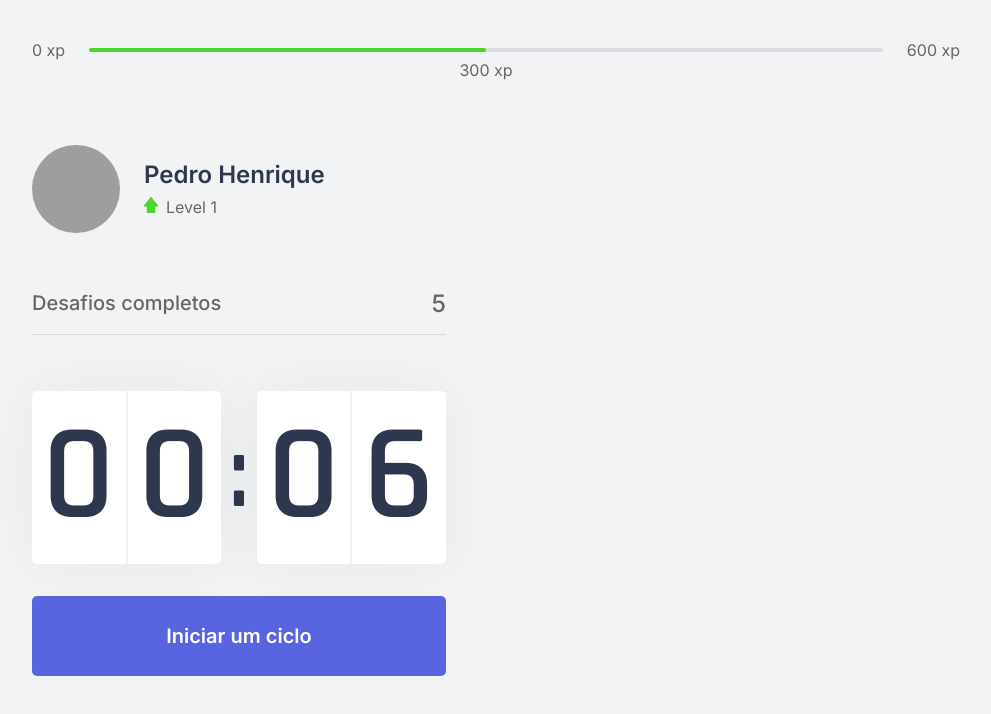
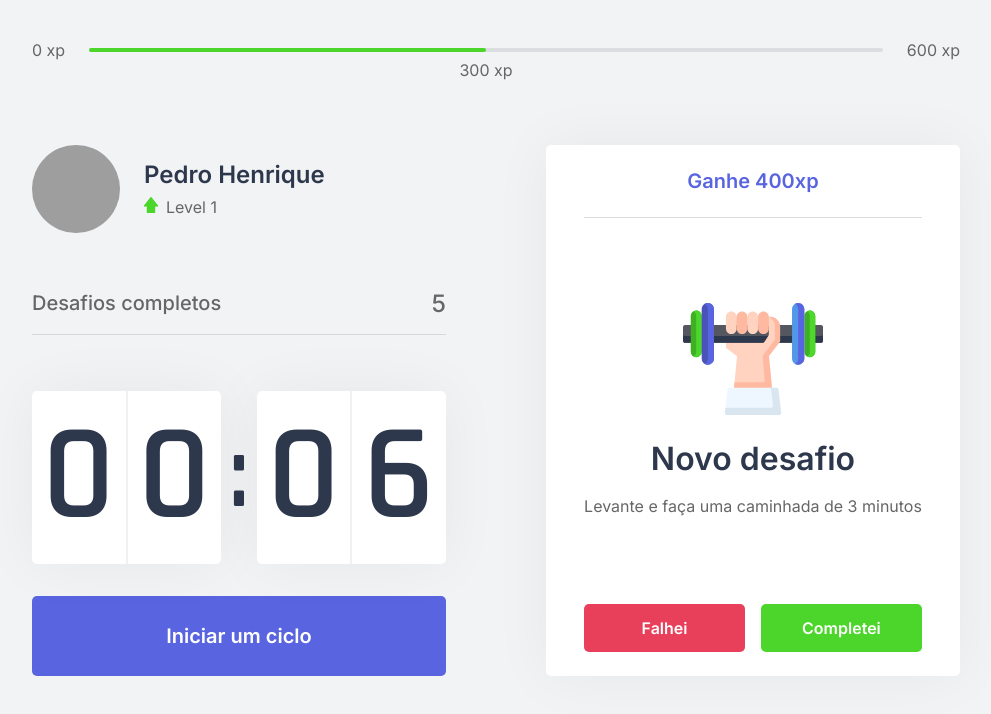
Before and after one commit to pehdsa/moveit, a Next.js app in the folder web/: page / in a window 1280 px wide. Shown: the top 714 px of the page, without its empty margins (144-1135 px from the left). Built offline with nearby package versions, Linux system fonts and the light colour scheme; grey boxes are pictures that could not be loaded.

Commit message:
mensagem

```diff
--- /dev/null
+++ b/web/challenges.json
@@ -0,0 +1,62 @@
+[
+  {
+    "type": "body",
+    "description": "Estique um de seus braços com a palma da mão virada para frente e puxe os dedos para cima por 10 segundos por mão.",
+    "amount": 80
+  },
+  {
+    "type": "body",
+    "description": "Estique seu braço contra o peito e puxe-o utilizando o outro braço por 10 segundos por braço.",
+    "amount": 60
+  },
+  {
+    "type": "body",
+    "description": "Puxe seu pescoço com a ajuda da mão para a direita e para a esquerda, permanecendo na posição por alguns segundos.",
+    "amount": 70
+  },
+  {
+    "type": "body",
+    "description": "Com as duas mãos na parte de trás da cabeça, leve-a para baixo, alongando a parte de trás da região.",
+    "amount": 60
+  },
+  {
+    "type": "body",
+    "description": "Cruze as pernas e desça com as mãos esticadas em direção ao chão. Repita o movimento com a outra perna na frente.",
+    "amount": 100
+  },
+  {
+    "type": "body",
+    "description": "Sentado, abra as pernas e tente encostar as palmas das mãos no chão, repita 3 vezes por 5 segundos.",
+    "amount": 80
+  },
+  {
+    "type": "body",
+    "description": "Puxe o joelho de encontro ao peito e segure, troque de perna após 10 segundos.",
+    "amount": 50
+  },
+  {
+    "type": "body",
+    "description": "Sentado, cruze uma perna e incline seu tronco à frente, troque de perna após 10 segundos.",
+    "amount": 80
+  },
+  {
+    "type": "eye",
+    "description": "Sentado, feche os olhos e cubra-os com as palmas da mão durante 2 minutos, depois abra normalmente.",
+    "amount": 90
+  },
+  {
+    "type": "eye",
+    "description": "Em algum ambiente aberto, olhe o mais longe que puder em quatro direções por 3s, mexa apenas os olhos. Repita 3 vezes.",
+    "amount": 140
+  },
+  {
+    "type": "eye",
+    "description": "Usando os polegares, massage a área abaixo das sobrancelhas em movimentos circulares por 15 segundos.",
+    "amount": 70
+  },
+  {
+    "type": "body",
+    "description": "Em pé, gire a cintura o máximo que puder para a esquerda, segure por cinco segundos. Repita para a direita.",
+    "amount": 90
+  }
+]
--- /dev/null
+++ b/web/src/components/ChallangeBox/index.tsx
@@ -0,0 +1,39 @@
+import { useState, useContext } from 'react';
+
+import { ChallangesContext } from '../../contexts/ChallangesContext';
+
+function ChallangeBox() {
+
+    const { level, levelUp } = useContext(ChallangesContext);
+
+    const [ hasActiveChallange, setHasActiveChallange ] = useState(true);
+
+    return (
+        <div className="challange-box-container">
+            { hasActiveChallange ? (
+                <div className="challange-active">
+                    <header>Ganhe 400xp</header>
+                    <main>
+                        <img src="icons/body.svg" alt="" />
+                        <strong>Novo desafio</strong>
+                        <p>Levante e faça uma caminhada de 3 minutos</p>
+                    </main>
+                    <footer>
+                        <button type="button" className="challange-fail-button">Falhei</button>
+                        <button type="button" className="challange-succeeded-button">Completei</button>
+                    </footer>
+                </div>
+            ) : (
+                <div className="challange-not-active">
+                    <strong>Finalize um ciclo para receber um desafios</strong>
+                    <p>
+                        <img src="icons/level-up.svg" alt="Level Up" />
+                        Avance de level completando desafios
+                    </p>
+                </div>
+            ) }
+        </div>
+    );
+}
+
+export default ChallangeBox;
--- a/web/src/components/CountDown/index.tsx
+++ b/web/src/components/CountDown/index.tsx
@@ -1,8 +1,12 @@
-import { useState, useEffect } from "react";
+import { useState, useEffect, useContext } from "react";
+
+import { ChallangesContext } from '../../contexts/ChallangesContext';
 
 let tempo: NodeJS.Timeout;
 
 function CountDown() {
+
+    const { startNewChallange } = useContext(ChallangesContext);
 
     const [ time, setTime ] = useState(0.1 * 60);
     const [ isActive, setIsActive ] = useState(false);
@@ -33,6 +37,7 @@
         else if (isActive && time === 0) {
             setHasFinish(true);
             setIsActive(false);
+            startNewChallange();
         }
     },[isActive, time]);
 
--- /dev/null
+++ b/web/src/contexts/ChallangesContext.tsx
@@ -0,0 +1,54 @@
+import { useState, createContext, ReactNode } from 'react';
+import challanges from '../../challenges.json';
+
+interface ChallangesProviderProps {
+    children: ReactNode
+}
+
+interface Challange {
+    type: 'body' | 'eye',
+    description: string,
+    amount: number
+}
+
+interface ChallangesContextData {
+    level: number,
+    currentExp: number,
+    challangesCompleted: number,
+    activeChallange: Challange,
+    levelUp:() => void,
+    startNewChallange:() => void
+}
+
+export const ChallangesContext = createContext({} as ChallangesContextData);
+
+export function ChallangeProvider({ children }: ChallangesProviderProps) {
+    const [ level, setLevel ] = useState(1);
+    const [ currentExp, setCurrentExp ] = useState(0);
+    const [ challangesCompleted, setChallangesCompleted ] = useState(null);
+
+    const [ activeChallange, setActiveChallange ] = useState({});
+
+    function levelUp() {
+        setLevel(level + 1);
+    }
+
+    function startNewChallange() {
+        const randomChallangeIndex = Math.floor(Math.random() * challanges.length);
+        const challenge = challanges[randomChallangeIndex];
+        setActiveChallange(challenge);
+    }
+
+    return (
+        <ChallangesContext.Provider value={{
+            level,
+            currentExp,
+            challangesCompleted,
+            levelUp,
+            startNewChallange,
+            activeChallange
+        }}>
+            { children }
+        </ChallangesContext.Provider>
+    )
+}
--- a/web/src/pages/_app.tsx
+++ b/web/src/pages/_app.tsx
@@ -1,8 +1,14 @@
 import '../styles/css/global.css';
+
+import { ChallangeProvider } from '../contexts/ChallangesContext';
 
 
 function MyApp({ Component, pageProps }) {
-  return <Component {...pageProps} />
+    return (
+        <ChallangeProvider>
+            <Component {...pageProps} />
+        </ChallangeProvider>
+    )
 }
 
 export default MyApp
--- a/web/src/pages/index.tsx
+++ b/web/src/pages/index.tsx
@@ -4,6 +4,7 @@
 import Profile from '../components/Profile';
 import CompletedChallengers from '../components/CompletedChallengers';
 import CountDown from '../components/CountDown';
+import ChallangeBox from '../components/ChallangeBox';
 
 export default function Home() {
     return (
@@ -21,7 +22,9 @@
                     <CompletedChallengers />
                     <CountDown />
                 </div>
-                <div></div>
+                <div>
+                    <ChallangeBox />
+                </div>
             </section>
 
         </div>
--- /dev/null
+++ b/web/src/styles/scss/_challangeBox.scss
@@ -0,0 +1,109 @@
+.challange-box-container {
+    height: 100%;
+    background: $white;
+    border-radius: 5px;
+    box-shadow: 0 0 60px rgba(0,0,0,.05);
+    padding: 1.5rem 2rem;
+
+    display: flex;
+    flex-direction: column;
+    align-items: center;
+    justify-content: center;
+    text-align: center;
+
+    & .challange-not-active {
+        display: flex;
+        flex-direction: column;
+        align-items: center
+    }
+
+    & .challange-not-active strong {
+        font-size: 1.5rem;
+        font-weight: 500;
+        line-height: 1.4;
+    }
+
+    & .challange-not-active p {
+        display: flex;
+        flex-direction: column;
+        align-items: center;
+        line-height: 1.4;
+        max-width: 70%;
+        margin-top: 3rem;
+    }
+
+    & .challange-not-active p img {
+        margin-bottom: 1rem;
+    }
+
+
+
+    & .challange-active {
+        height: 100%;
+        display: flex;
+        flex-direction: column;
+    }
+
+    & .challange-active header {
+        color: $blue;
+        font-weight: 600;
+        font-size: 1.25rem;
+        padding: 0 2rem 1.5rem;
+        border-bottom: 1px solid $gray-line
+    }
+
+    & .challange-active main {
+        flex: 1;
+        display: flex;
+        flex-direction: column;
+        align-items: center;
+        justify-content: center;
+    }
+
+    & .challange-active main strong {
+        font-weight: 600;
+        font-size: 2rem;
+        color: $title;
+        margin: 1.5rem 0 1rem;
+    }
+
+    & .challange-active main p {
+        line-height: 1.5;
+    }
+
+    & .challange-active footer {
+        display: grid;
+        grid-template-columns: 1fr 1fr;
+        gap: 1rem;
+    }
+
+    & .challange-active footer button {
+        height: 3rem;
+        display: flex;
+        align-items: center;
+        justify-content: center;
+        border: 0;
+        border-radius: 5px;
+        background: $white;
+
+        font-size: 1rem;
+        font-weight: 600;
+
+        transition: filter .2s ease;
+    }
+
+    & .challange-active footer button.challange-fail-button {
+        background: $red;
+        color: $white;
+    }
+
+    & .challange-active footer button.challange-succeeded-button {
+        background: $green;
+        color: $white;
+    }
+
+    & .challange-active footer button:hover {
+        filter: brightness(0.9);
+    }
+
+}
--- a/web/src/styles/scss/_countDown.scss
+++ b/web/src/styles/scss/_countDown.scss
@@ -18,6 +18,7 @@
         border-radius: 5px;
         font-size: 8.5rem;
         text-align: center;
+
     }
 
     & > div span {
--- a/web/src/styles/scss/global.scss
+++ b/web/src/styles/scss/global.scss
@@ -49,3 +49,4 @@
 @import 'profile';
 @import 'completedChallengers';
 @import 'countDown';
+@import 'challangeBox';
```
Also changed, not shown: web/src/styles/css/global.css, 1 other file (tests, documents, lock files or other folders).
